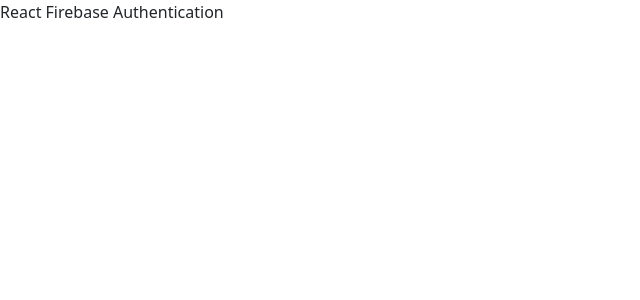
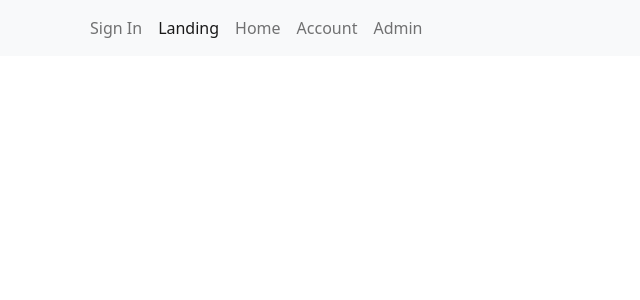
Before and after one commit to bohdanmoroziuk/react-firebase-authentication, a React (Create React App) app: page / in a window 1280 px wide. Shown: the top 300 px of the page, without its empty margins (0-640 px from the left). Built offline with nearby package versions, Linux system fonts and the light colour scheme.

Commit message:
feat: add basic navigation and blank pages

```diff
--- a/package.json
+++ b/package.json
@@ -11,10 +11,12 @@
     "@types/react": "^17.0.19",
     "@types/react-bootstrap": "^0.32.26",
     "@types/react-dom": "^17.0.9",
+    "@types/react-router-dom": "^5.1.8",
     "bootstrap": "^5.1.0",
     "react": "^17.0.2",
     "react-bootstrap": "^1.6.1",
     "react-dom": "^17.0.2",
+    "react-router-dom": "^5.3.0",
     "react-scripts": "4.0.3",
     "typescript": "^4.4.2",
     "web-vitals": "^1.1.2"
--- a/src/App.tsx
+++ b/src/App.tsx
@@ -1,6 +1,33 @@
-const App = () => (
+import { FC } from 'react';
+
+import { Route } from 'react-router-dom';
+import Container from 'react-bootstrap/Container';
+
+import Home from 'pages/Home';
+import Admin from 'pages/Admin';
+import SignIn from 'pages/SignIn';
+import SignUp from 'pages/SignUp';
+import Account from 'pages/Account';
+import Landing from 'pages/Landing';
+import PasswordForget from 'pages/PasswordForget';
+
+import Navigation from 'components/Navigation';
+
+import * as ROUTES from 'constants/routes';
+
+const App: FC = () => (
   <div className="app">
-    React Firebase Authentication
+    <Navigation />
+
+    <Container>
+      <Route exact path={ROUTES.LANDING} component={Landing} />
+      <Route path={ROUTES.SIGN_IN} component={SignIn} />
+      <Route path={ROUTES.SIGN_UP} component={SignUp} />
+      <Route path={ROUTES.PASSWORD_FORGET} component={PasswordForget} />
+      <Route path={ROUTES.HOME} component={Home} />
+      <Route path={ROUTES.ACCOUNT} component={Account} />
+      <Route path={ROUTES.ADMIN} component={Admin} />
+    </Container>
   </div>
 );
 
--- /dev/null
+++ b/src/components/Navigation.tsx
@@ -0,0 +1,25 @@
+import { FC } from 'react';
+
+import { NavLink } from 'react-router-dom';
+
+import Nav from 'react-bootstrap/Nav';
+import Navbar from 'react-bootstrap/Navbar';
+import Container from 'react-bootstrap/Container';
+
+import * as ROUTES from 'constants/routes';
+
+const Navigation: FC = () => (
+  <Navbar bg="light" variant="light">
+    <Container>
+      <Nav className="me-auto">
+        <Nav.Link as={NavLink} to={ROUTES.SIGN_IN}>Sign In</Nav.Link>
+        <Nav.Link as={NavLink} to={ROUTES.LANDING} exact>Landing</Nav.Link>
+        <Nav.Link as={NavLink} to={ROUTES.HOME}>Home</Nav.Link>
+        <Nav.Link as={NavLink} to={ROUTES.ACCOUNT}>Account</Nav.Link>
+        <Nav.Link as={NavLink} to={ROUTES.ADMIN}>Admin</Nav.Link>
+      </Nav>
+    </Container>
+  </Navbar>
+);
+
+export default Navigation;
--- a/src/constants/routes.ts
+++ b/src/constants/routes.ts
@@ -0,0 +1,7 @@
+export const LANDING            = '/';
+export const SIGN_UP            = '/signup';
+export const SIGN_IN            = '/signin';
+export const HOME               = '/home';
+export const ACCOUNT            = '/account';
+export const ADMIN              = '/admin';
+export const PASSWORD_FORGET    = '/pw-forget';
--- a/src/index.tsx
+++ b/src/index.tsx
@@ -1,5 +1,6 @@
 import React from 'react';
 import ReactDOM from 'react-dom';
+import { BrowserRouter as Router } from 'react-router-dom';
 
 import App from 'App';
 import reportWebVitals from 'reportWebVitals';
@@ -9,7 +10,9 @@
 
 ReactDOM.render(
   <React.StrictMode>
-    <App />
+    <Router>
+      <App />
+    </Router>
   </React.StrictMode>,
   document.getElementById('root')
 );
--- /dev/null
+++ b/src/pages/Account.tsx
@@ -0,0 +1,7 @@
+import { FC } from 'react';
+
+const Account: FC = () => {
+  return null;
+};
+
+export default Account;
--- /dev/null
+++ b/src/pages/Admin.tsx
@@ -0,0 +1,7 @@
+import { FC } from 'react';
+
+const Admin: FC = () => {
+  return null;
+};
+
+export default Admin;
--- /dev/null
+++ b/src/pages/Home.tsx
@@ -0,0 +1,7 @@
+import { FC } from 'react';
+
+const Home: FC = () => {
+  return null;
+};
+
+export default Home;
--- /dev/null
+++ b/src/pages/Landing.tsx
@@ -0,0 +1,7 @@
+import { FC } from 'react';
+
+const Landing: FC = () => {
+  return null;
+};
+
+export default Landing;
--- /dev/null
+++ b/src/pages/PasswordForget.tsx
@@ -0,0 +1,7 @@
+import { FC } from 'react';
+
+const PasswordForget: FC = () => {
+  return null;
+};
+
+export default PasswordForget;
--- /dev/null
+++ b/src/pages/SignIn.tsx
@@ -0,0 +1,7 @@
+import { FC } from 'react';
+
+const SignIn: FC = () => {
+  return null;
+};
+
+export default SignIn;
--- /dev/null
+++ b/src/pages/SignUp.tsx
@@ -0,0 +1,7 @@
+import { FC } from 'react';
+
+const SignUp: FC = () => {
+  return null;
+};
+
+export default SignUp;
```
Also changed, not shown: 1 other file (tests, documents, lock files or other folders).
